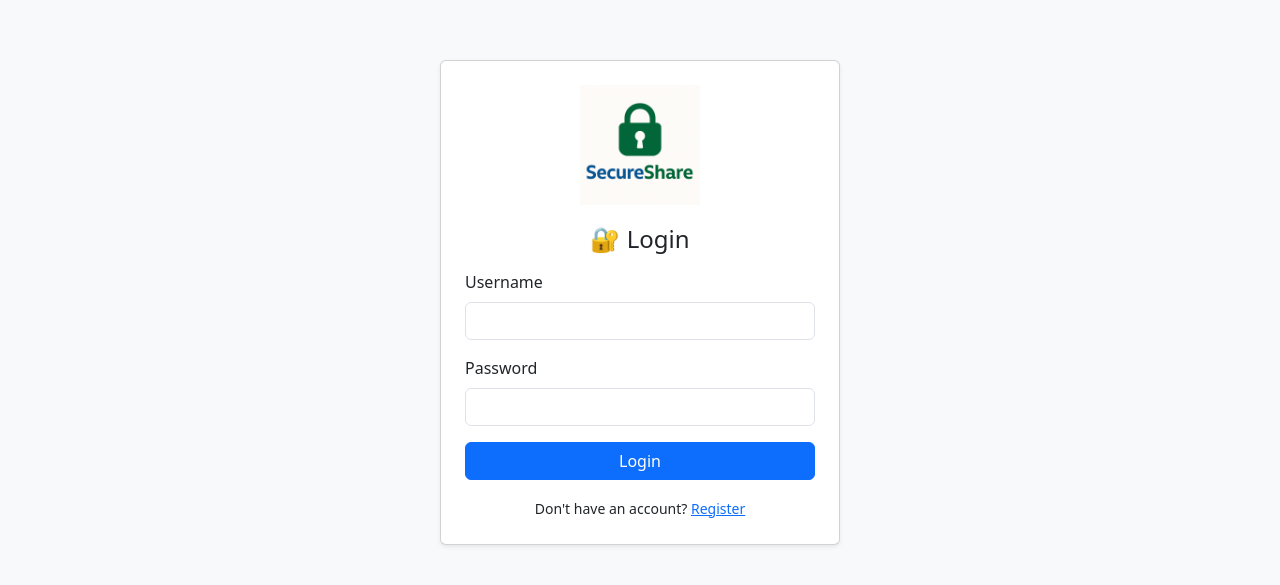
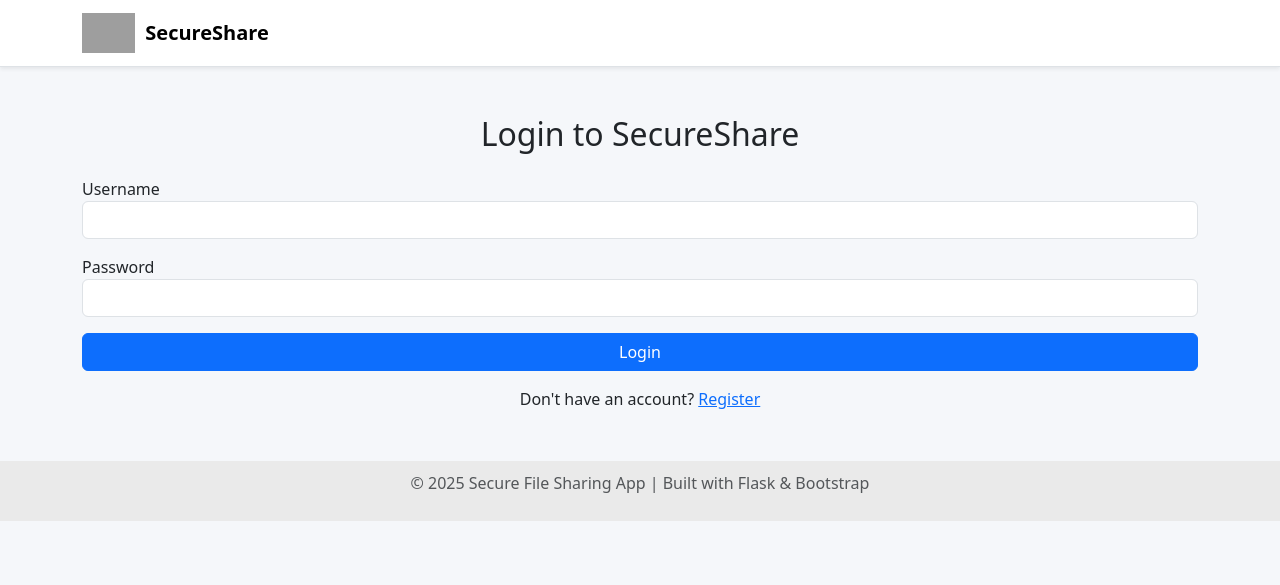
Before and after one commit to AJ3637/secure-file-sharing-app, a Flask app: page /login in a window 1280 px wide. Shown: the top 585 px of the page. Run offline with Flask 3, Linux system fonts and the light colour scheme; grey boxes are pictures that could not be loaded.

Commit message:
Update login.html

```diff
--- a/templates/login.html
+++ b/templates/login.html
@@ -1,55 +1,23 @@
-<!DOCTYPE html>
-<html lang="en">
-<head>
-    <meta charset="UTF-8">
-    <title>Login | Secure File Sharing</title>
-    <link href="https://cdn.jsdelivr.net/npm/bootstrap@5.3.0/dist/css/bootstrap.min.css" rel="stylesheet">
-    <style>
-        body {
-            background-color: #f8f9fa;
-        }
-        .login-container {
-            max-width: 400px;
-            margin: 60px auto;
-        }
-        .logo {
-            display: block;
-            margin: 0 auto 20px;
-            width: 120px;
-        }
-    </style>
-</head>
-<body>
-    <div class="login-container card p-4 shadow-sm">
-        <img src="{{ url_for('static', filename='logo.png') }}" alt="Logo" class="logo">
-        <h4 class="text-center mb-3">🔐 Login</h4>
+{% extends "layout.html" %}
 
-        {% with messages = get_flashed_messages(with_categories=true) %}
-        {% if messages %}
-            {% for category, message in messages %}
-                <div class="alert alert-{{ category }} alert-dismissible fade show" role="alert">
-                    {{ message }}
-                    <button type="button" class="btn-close" data-bs-dismiss="alert"></button>
-                </div>
-            {% endfor %}
-        {% endif %}
-        {% endwith %}
-
+{% block content %}
+<div class="container mt-5">
+  <div class="content-wrapper">
+    <h2 class="text-center mb-4">Login to SecureShare</h2>
     <form method="POST">
       <div class="mb-3">
-                <label for="username" class="form-label">Username</label>
-                <input type="text" name="username" class="form-control" required>
+        <label>Username</label>
+        <input type="text" name="username" class="form-control" required />
       </div>
       <div class="mb-3">
-                <label for="password" class="form-label">Password</label>
-                <input type="password" name="password" class="form-control" required>
+        <label>Password</label>
+        <input type="password" name="password" class="form-control" required />
       </div>
-            <button type="submit" class="btn btn-primary w-100">Login</button>
-            <div class="mt-3 text-center">
-                <small>Don't have an account? <a href="/register">Register</a></small>
+      <div class="d-grid">
+        <button type="submit" class="btn btn-primary">Login</button>
       </div>
+      <p class="mt-3 text-center">Don't have an account? <a href="/register">Register</a></p>
     </form>
   </div>
-    <script src="https://cdn.jsdelivr.net/npm/bootstrap@5.3.0/dist/js/bootstrap.bundle.min.js"></script>
-</body>
-</html>
+</div>
+{% endblock %}
```
Lines whose indentation alone changed are shown as unchanged.
